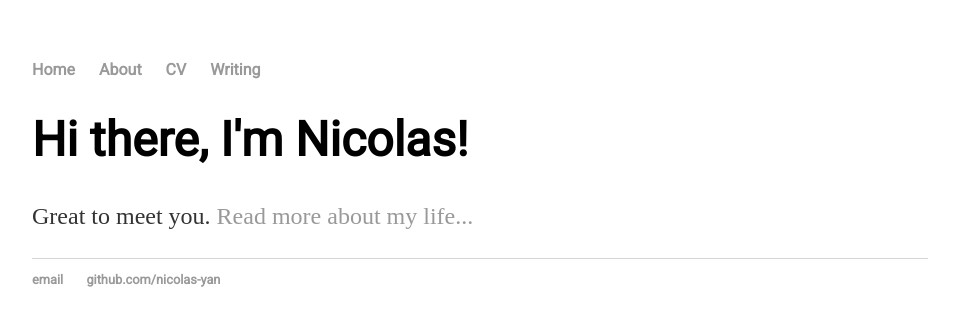
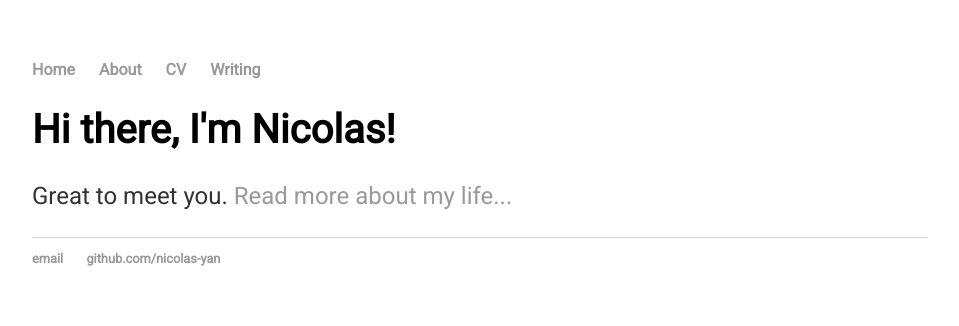
Before and after one commit to nicolas-yan/nicolas-yan.github.io, a Jekyll site: the page built from index.html, in a window 1280 px wide. Shown: the top 326 px of the page, without its empty margins (160-1119 px from the left). Built offline with Jekyll 4.4.1, drawn with Linux system fonts in a browser that asks for light colours.

Commit message:
Update main.css

```diff
--- a/css/main.css
+++ b/css/main.css
@@ -20,24 +20,28 @@ a:hover {
     text-decoration: underline;
 }
 h1 {
-    font-size: 3em;
+    font-size: 2.5em;
     font-family: 'Roboto', sans-serif;
 }
 p {
     font-size: 1.5em;
     line-height: 1.4em;
     color: #333;
+    font-family: 'Roboto', sans-serif;
 }
 footer {
     border-top: 1px solid #d5d5d5;
     font-size: .8em;
+    font-family: 'Roboto', sans-serif;
 }
 
 ul.posts {
     margin: 20px auto 40px;
     font-size: 1.5em;
+    font-family: 'Roboto', sans-serif;
 }
 
 ul.posts li {
     list-style: none;
+    font-family: 'Roboto', sans-serif;
 }
```
